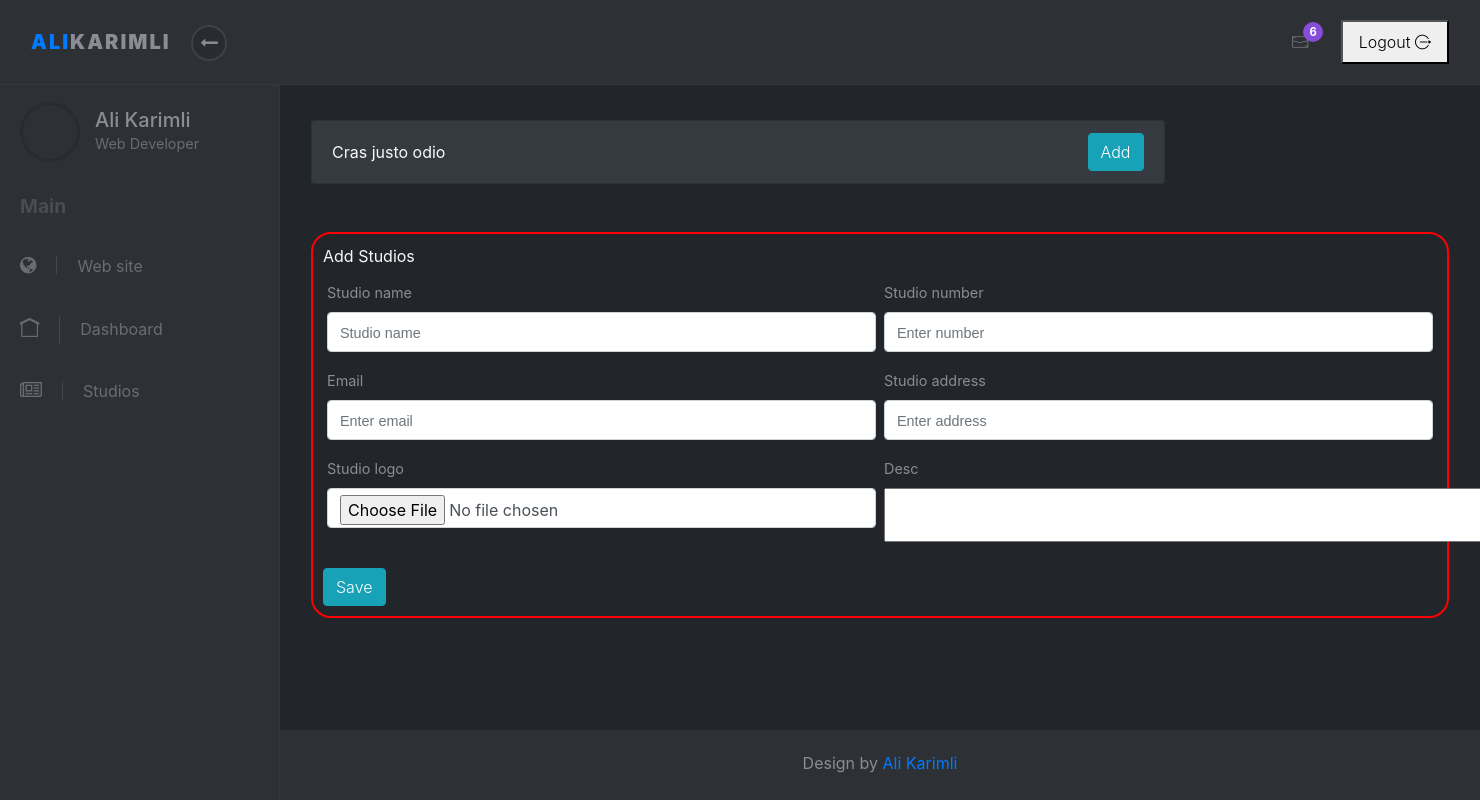
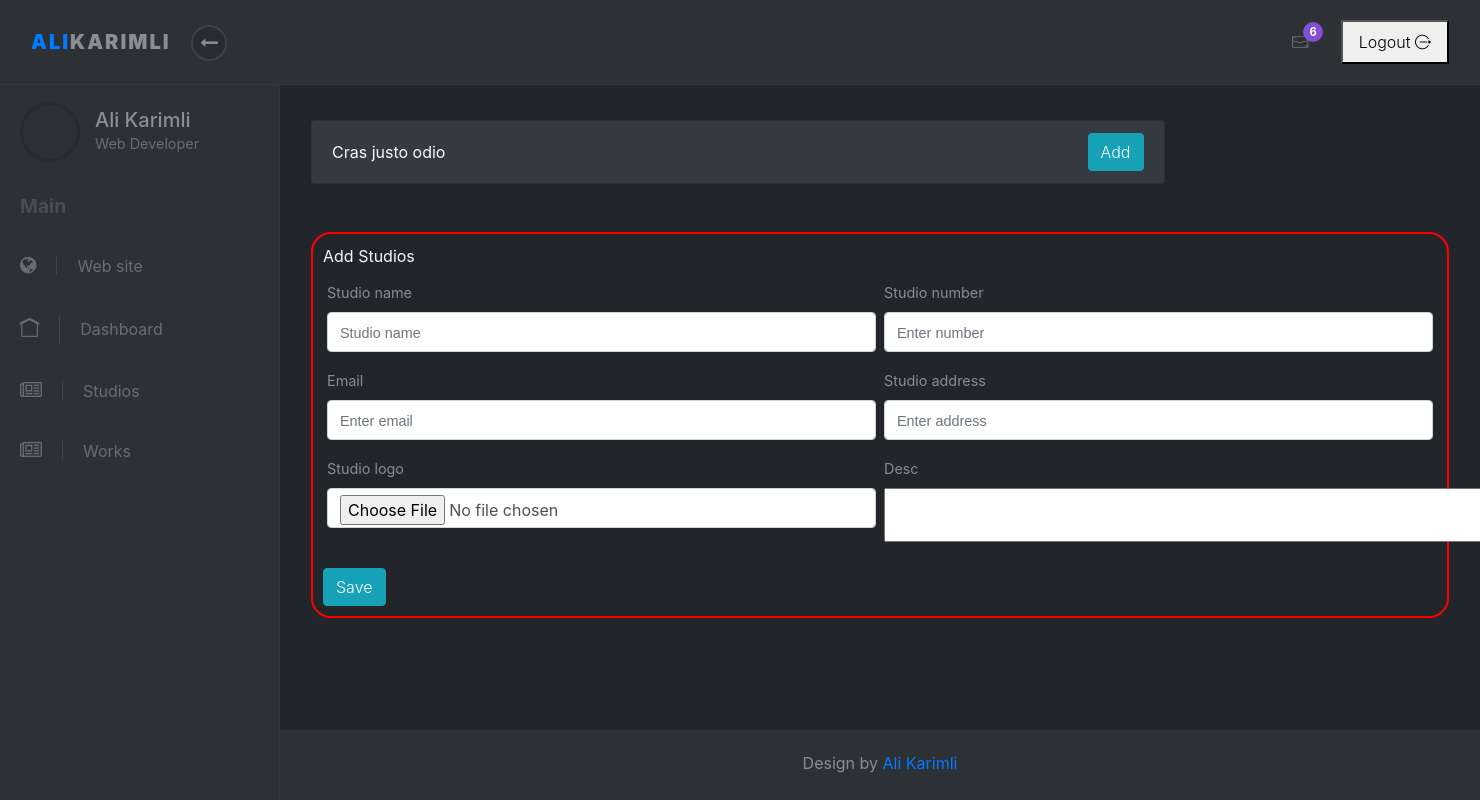
Before and after one commit to Qismet60/PhotoGallery, a Laravel app: page /admin/studios in a window 1480 px wide; the page is wider, and only the part inside the window is pictured. Run offline with Laravel 8, Linux system fonts and the light colour scheme; a user stored in the database is signed in; data comes from the database, SQL or seed files in the repository; some libraries are stand-ins or nearby versions; some web fonts are replaced.

Commit message:
Add new page direction

```diff
--- a/resources/views/Admin/main.blade.php
+++ b/resources/views/Admin/main.blade.php
@@ -89,6 +89,7 @@
             <li><a href="{{route('site')}}"> <i class="fa fa-globe"></i>Web site </a></li>
             <li><a href="{{route('admin.dashboard')}}"> <i class="icon-home"></i>Dashboard </a></li>
             <li><a href="{{route('admin.studios')}}"> <i class="fa fa-newspaper-o"></i>Studios</a></li>
+            <li><a href="{{route('admin.studio.works')}}"> <i class="fa fa-newspaper-o"></i>Works</a></li>
         </ul>
 
     </nav>
```
